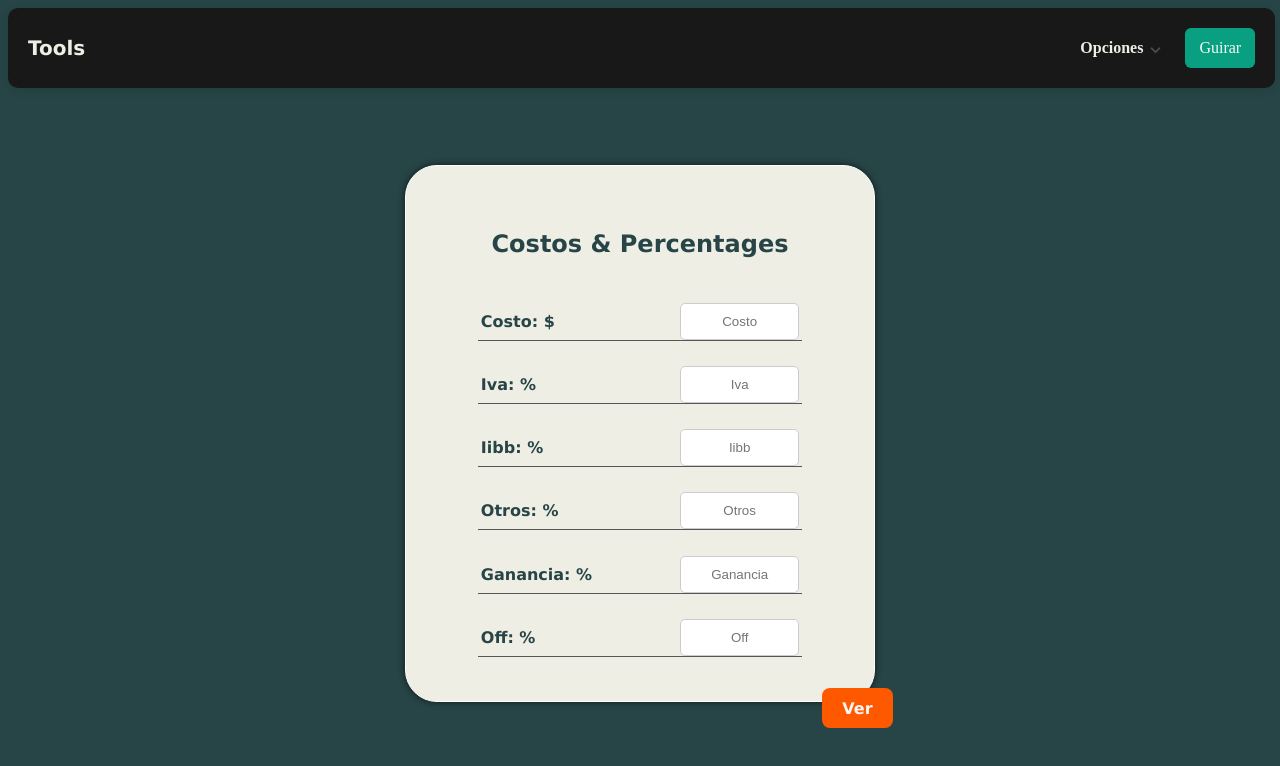
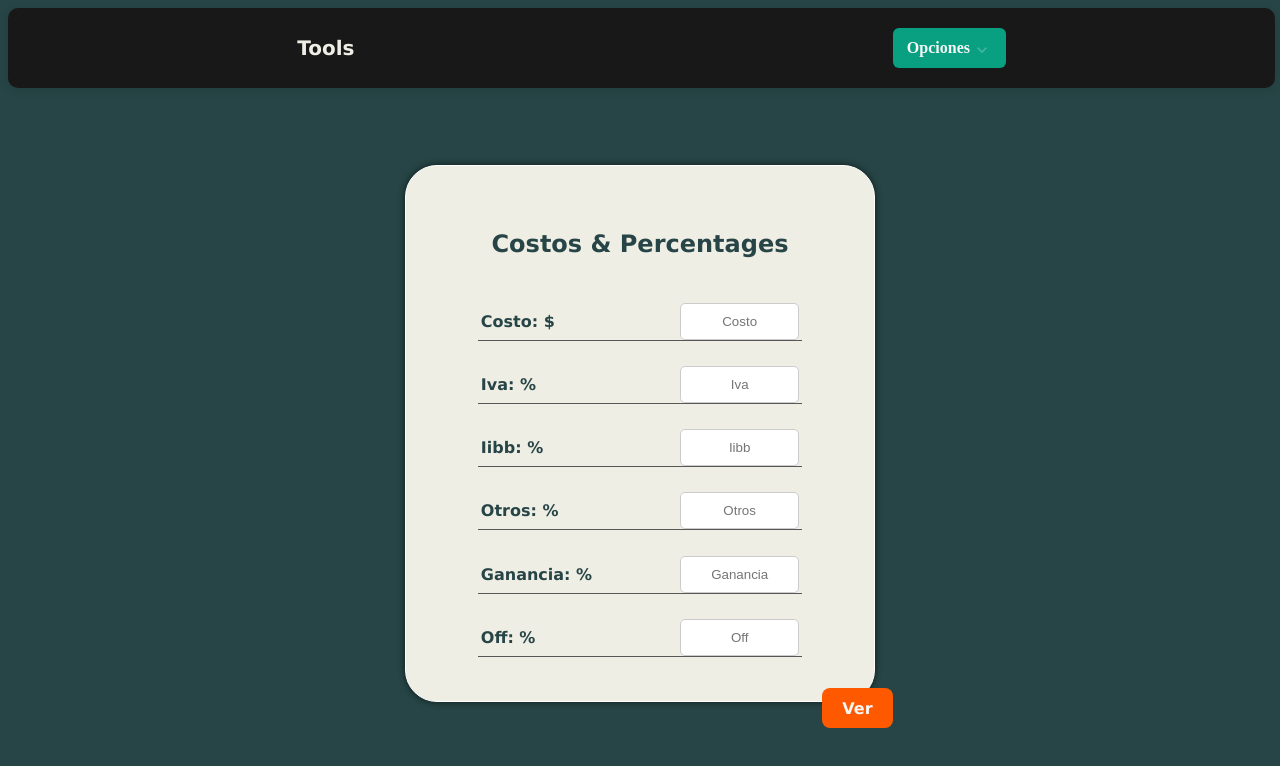
Before and after one commit to JonnyFernandez/Precio-Costo, a React (Vite) app: page / in a window 1280 px wide. Shown: the top 766 px of the page. Built offline with nearby package versions, Linux system fonts and the light colour scheme.

Commit message:
mejoras css

```diff
--- a/src/views/gainCalculator/GainCalculator.module.css
+++ b/src/views/gainCalculator/GainCalculator.module.css
@@ -9,7 +9,7 @@
 .navContent{
     width: 100%;
     height: 120px;
-    background-color: red;
+    /* background-color: red; */
 }
 .card {
     display: flex;
--- a/src/views/nav/Nav.jsx
+++ b/src/views/nav/Nav.jsx
@@ -7,16 +7,10 @@ const Nav = ({ changeCard }) => {
         <div className={d.body}>
 
             <nav>
-                {/* <div className={d.logo}>
-                    <img src='../../../public/avatar-9-3d.png' />
-                    <svg xmlns="http://www.w3.org/2000/svg" width="4.5em" height="4.5em" viewBox="0 0 24 24"><path fill="currentColor" d="M15.39 14.04a2.57 2.57 0 0 0-2.57-2.57a2.565 2.565 0 1 0 2.57 2.57m1.71 0a4.274 4.274 0 0 1-8.05 2A4.274 4.274 0 0 1 1 14.11V7c0-.44.39-.82.86-.82s.84.38.85.82v3.62c.72-.54 1.61-.86 2.57-.86c1.63 0 3.05.92 3.77 2.27a4.27 4.27 0 0 1 3.77-2.27c2.36 0 4.28 1.92 4.28 4.28m-9.26 0c0-1.42-1.15-2.57-2.56-2.57a2.57 2.57 0 0 0-2.57 2.57a2.565 2.565 0 0 0 5.13 0m15 2.92c.11.16.16.34.16.51c0 .26-.12.53-.34.68a.9.9 0 0 1-.51.17c-.25 0-.5-.11-.65-.32l-1.91-2.53L17.7 18c-.17.21-.42.32-.67.32c-.18 0-.36-.06-.53-.17c-.21-.15-.33-.43-.33-.69c0-.17.06-.35.16-.5l2.17-2.92l-2.17-2.93a.83.83 0 0 1-.16-.5c0-.26.12-.51.33-.68c.39-.28.91-.21 1.2.16l1.89 2.52l1.91-2.52c.26-.37.79-.44 1.16-.16c.23.17.34.43.34.7c0 .17-.05.34-.16.48l-2.18 2.93z" /></svg>
-                    Tool's
-                </div> */}
+
                 <h1 className={d.tools}>Tools</h1>
                 <ul className={d.links}>
-                    {/* <li>
-                        <a>Info</a>
-                    </li> */}
+
 
                     <li>
                         <div className={d.dropdown}>
@@ -33,7 +27,7 @@ const Nav = ({ changeCard }) => {
                         </div>
                     </li>
                 </ul>
-                <button onClick={() => changeCard()} type="button">Guirar</button>
+                {/* <button onClick={() => changeCard()} type="button">Guirar</button> */}
             </nav>
         </div>
     )
--- a/src/views/nav/Nav.module.css
+++ b/src/views/nav/Nav.module.css
@@ -131,13 +131,16 @@
 
     .links {
         list-style: none;
-        margin: 0 20px 0 auto;
-        padding: 0;
+        background: var(--ButtonJoin);
+        height: 40px;
+        border-radius: 6px;
+        border: 0;
+        color: #f7f7f7;
+        font-family: inherit;
+        padding: 0 14px;
+        font-size: 16px;
         display: flex;
         align-items: center;
-        gap: 20px;
-
-        /* background-color: red; */
 
     }
 
```
